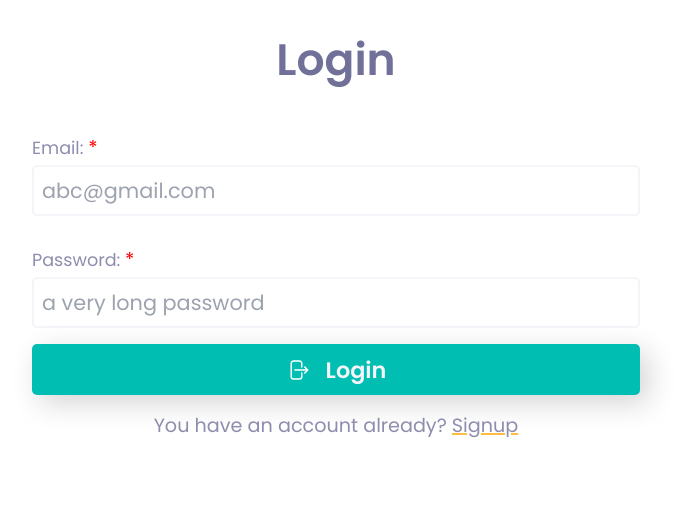
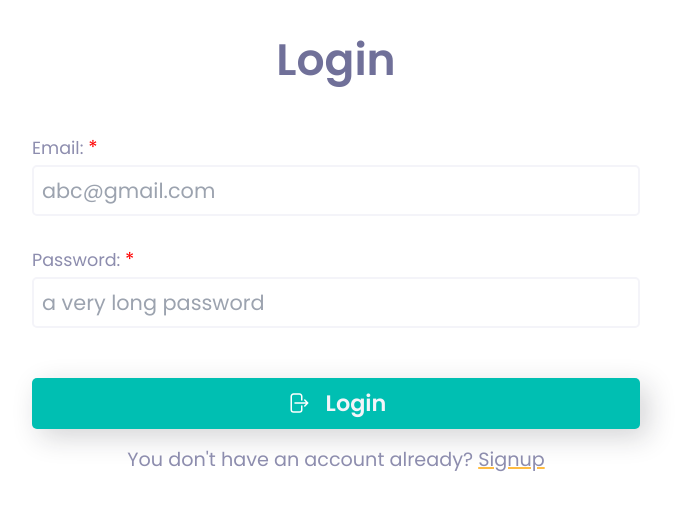
Before and after one commit to Fasunle/file-sharer, a React (Vite) app: page /login in a window 1280 px wide. Shown: the top 510 px of the page, without its empty margins (304-990 px from the left). Built offline with nearby package versions, Linux system fonts and the light colour scheme; no server answers.

Commit message:
fix: login component quick fix

```diff
--- a/src/components/Auth/Login.tsx
+++ b/src/components/Auth/Login.tsx
@@ -1,10 +1,12 @@
 import {useForm} from 'react-hook-form';
 import {Link} from 'react-router-dom';
-import {signInWithEmailAndPassword} from 'firebase/auth';
+import {signInWithEmailAndPassword, AuthError} from 'firebase/auth';
+import {useState} from 'react';
 import auth from '../../config/auth';
 import {Error} from '../errors';
 
 const Login = () => {
+  const [loginError, setLoginError] = useState('');
   const {
     handleSubmit,
     register,
@@ -14,10 +16,11 @@ const Login = () => {
   const signIn = ({email, password}: {email: string; password: string}) => {
     signInWithEmailAndPassword(auth, email as string, password)
       // TODO: save user information to localStorage
-      .then((credentials) => {
-        localStorage.set('userRefreshToken', credentials.user.refreshToken);
+      .then(async (credentials) => {
+        // localStorage.setItem( 'user',  );
+        // console.log({credentials, token: await credentials.user.getIdToken()});
       })
-      .catch((error) => console.error(error?.message));
+      .catch((error: AuthError) => setLoginError(error.message));
   };
   return (
     <div className='auth'>
@@ -67,6 +70,8 @@ const Login = () => {
             {...register('password', {required: 'Password is required'})}
           />
         </div>
+
+        <Error message={loginError} />
         <button type='submit' className='login__form--btn'>
           <svg
             xmlns='http://www.w3.org/2000/svg'
@@ -85,7 +90,8 @@ const Login = () => {
           Login
         </button>
         <p className='info'>
-          You have an account already&#63; <Link to='/signup'>Signup</Link>
+          You don&apos;t have an account already&#63;{' '}
+          <Link to='/auth/signup'>Signup</Link>
         </p>
       </form>
     </div>
```
